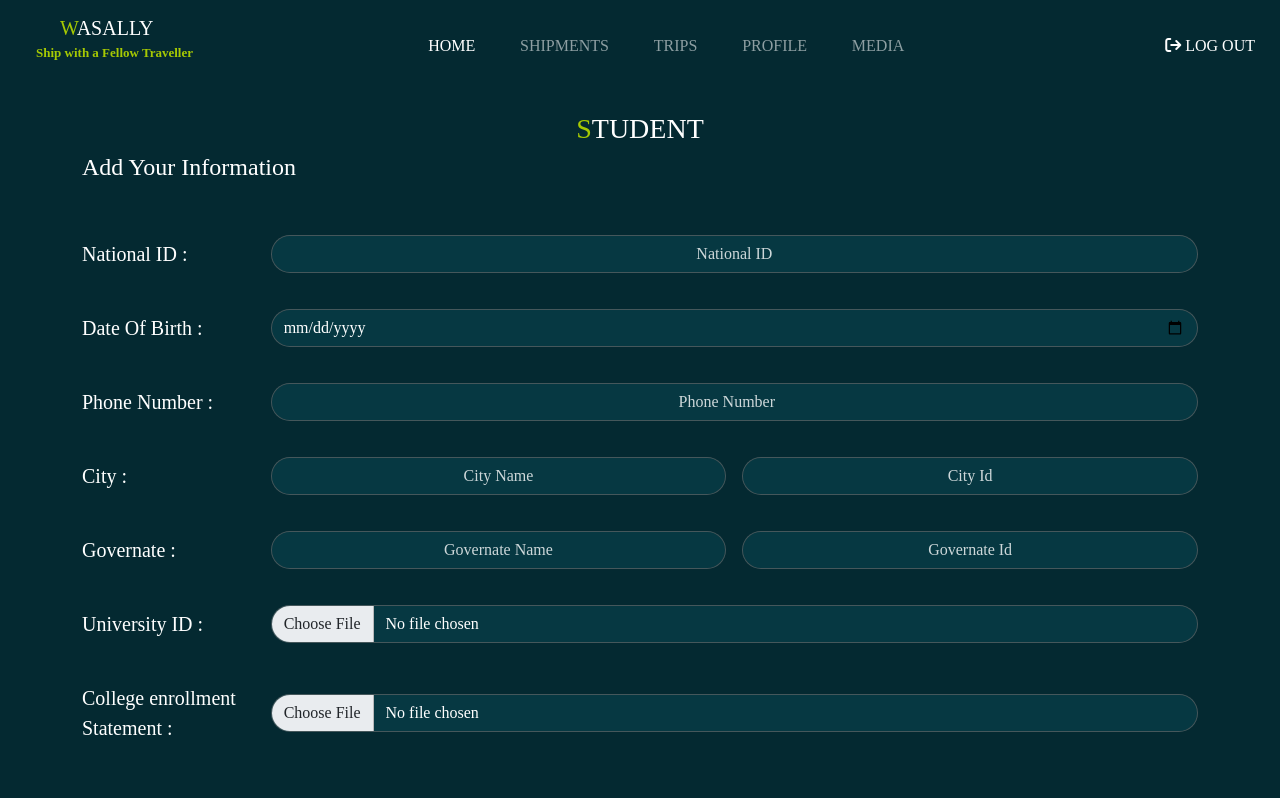
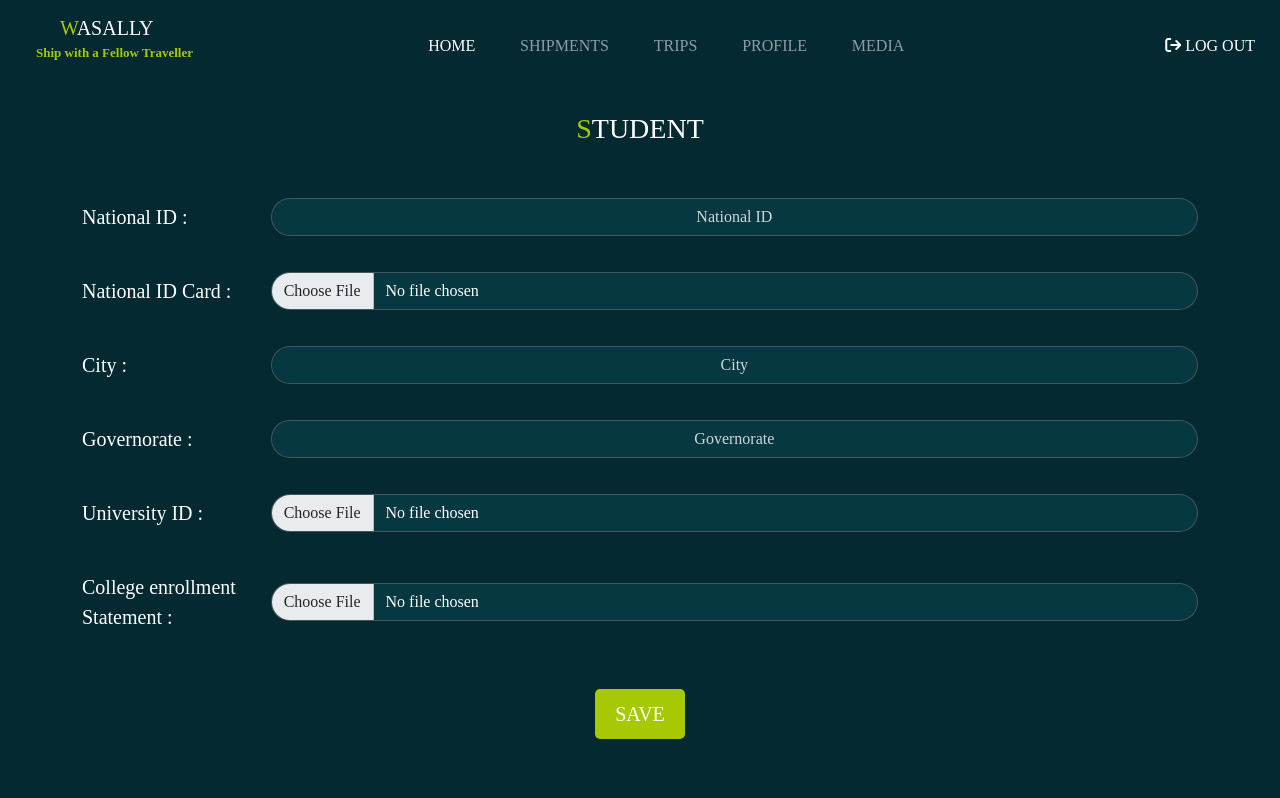
Before and after one commit to Salma-Essam-abdullah/Wasally-Graduation, a React (Create React App) app: page /studentform in a window 1280 px wide. Shown: the top 798 px of the page. Built offline with nearby package versions, Linux system fonts and the light colour scheme; sample sign-in values are in the browser's storage.

Commit message:
studentform

```diff
--- a/package.json
+++ b/package.json
@@ -10,7 +10,7 @@
     "axios": "^1.3.4",
     "bootstrap": "^5.2.3",
     "framer-motion": "^10.0.1",
-    "joi": "^17.8.4",
+    "joi": "^17.9.1",
     "jquery": "^3.6.3",
     "jwt-decode": "^3.1.2",
     "react": "^18.2.0",
--- a/src/components/EmployeeForm/EmployeeForm.jsx
+++ b/src/components/EmployeeForm/EmployeeForm.jsx
@@ -6,7 +6,6 @@
   render() {
     return (
       <>
-      {/* <Navbar/> */}
       <section className="userForm">
     <div className="container">
     <h3 className='text-center'><span className='green'>E</span>MPLOYEE</h3>
--- a/src/components/StudentForm/StudentForm.jsx
+++ b/src/components/StudentForm/StudentForm.jsx
@@ -1,42 +1,116 @@
-import React, { Component } from 'react'
+import React, {useState} from 'react'
 import Footer from '../Footer/Footer'
-// import Navbar from '../Navbar/Navbar'
+import {useHistory } from 'react-router-dom';
+import Joi from 'joi';
+import axios from 'axios';
+export default function StudentForm (){
+  let encodedToken = localStorage.getItem('userToken');
+  let history = useHistory();
+  let [errorList , setErrorList] = useState([])
+  let [error,setError] = useState('');
+  let [loading,setLoading] = useState(false);
+  let [student, setStudent] = useState({
+    NationalId: '',
+    city: '',
+    government:'',
+    StudentUniversityId:'',
+    CollegeEnrollmentStatement:'',
+    NationalIdCard:''
 
-export default class StudentForm extends Component {
-  render() {
+
+  });
+  const handleChange = (e) => {
+    let myStudent = {...student};
+    myStudent[e.target.name] = e.target.value;
+    setStudent(myStudent);
+  };
+
+  const handleImageChange = (e)=>{
+    let myStudent = {...student};
+    myStudent[e.target.name] = e.target.files[0];
+    setStudent(myStudent);
+  }
+  async function formSubmit(e){
+    e.preventDefault();
+    let validationResponse = validationForm();
+    console.log(validationResponse);
+    if(validationResponse.error){
+      setLoading(false)
+      setErrorList(validationResponse.error.details)
+      return;
+    }
+
+    setLoading(true);
+     await axios.patch(`http://localhost:3000/v1/travelers/create`,student,{ headers: {"Authorization" : `Bearer ${encodedToken}` ,'Content-Type': 'multipart/form-data'} }).then(
+      res => {
+
+        setLoading(false);
+        setError('');
+        setErrorList([]);
+
+       history.push('/profile2')
+
+      })
+    .catch(err => {
+      setLoading(false);
+      setError(err.response.data.message);
+      console.log(err)
+  }
+  );
+}
+
+function validationForm(){
+  let scheme = Joi.object({
+    NationalId: Joi.string().regex(/^[1-3](19|20)\d{2}[7-8]\d{7}[0-9]\d{2}$/).messages({
+      'string.pattern.base': `National Id must have 16 digits.`
+    }).required(),
+    city: Joi.string().required().max(20),
+    government: Joi.string().required().max(20),
+    StudentUniversityId: Joi.object(),
+    CollegeEnrollmentStatement:Joi.object(),
+    NationalIdCard: Joi.object().required().messages({
+      'string.empty': `National Id Card is required.`
+    })
+  });
+ return scheme.validate(student,{abortEarly:false});
+}
+
     return (
       <>
-      {/* <Navbar/> */}
     <section className="userForm">
     <div className="container">
     <h3 className='text-center'><span className='green'>S</span>TUDENT</h3>
-    <h4>Add Your Information</h4>
-    <form action="">
+    {
+        error &&
+        <div className="alert alert-danger">
+          {error}
+        </div>
+        }
+
+{
+  errorList.map((err)=>{
+    return <div className="alert alert-danger">
+    {err.message}
+  </div>
+  }
+  )
+}
+    <form onSubmit={formSubmit}>
     <div className="row g-3 align-items-center group">
 <div className="col-lg-2">
-  <label htmlFor="nationalId" className="col-form-label">National ID : </label>
+  <label htmlFor="NationalId" className="col-form-label">National ID : </label>
 </div>
 <div className="col-lg-10">
-  <input type="text"  className="form-control " name='nationalId' placeholder='National ID' />
+  <input onChange={handleChange} type="text"  className="form-control " name='NationalId' placeholder='National ID' />
 </div>
 
 </div>
-
 <div className="row g-3 align-items-center group">
 <div className="col-lg-2">
-  <label htmlFor="dateOfBirth" className="col-form-label">Date Of Birth : </label>
+  <label htmlFor="NationalIdCard" className="col-form-label">National ID Card : </label>
 </div>
 <div className="col-lg-10">
-  <input type="date"  className="form-control" name="dateOfBirth" placeholder='Day' />
-</div>
-</div>
-
-<div className="row g-3 align-items-center group">
-<div className="col-lg-2">
-  <label htmlFor="phoneNumber" className="col-form-label">Phone Number : </label>
-</div>
-<div className="col-lg-10">
-  <input type="number"  className="form-control" placeholder='Phone Number' name='phoneNumber' />
+  <input  onChange={handleImageChange} type="file"  className="form-control"  name='NationalIdCard' />
 </div>
 </div>
 
@@ -44,49 +118,45 @@
 <div className="col-lg-2">
   <label htmlFor="city" className="col-form-label">City : </label>
 </div>
-<div className="col-lg-5">
-  <input type="text"  className="form-control" placeholder='City Name' name='cityName' />
+<div className="col-lg-10">
+  <input onChange={handleChange} type="text"  className="form-control" placeholder='City' name='city' />
 </div>
-<div className="col-lg-5">
-  <input type="text"  className="form-control" placeholder='City Id' name='cityId'/>
-</div>
+
 </div>
 
 <div className="row g-3 align-items-center group">
 <div className="col-lg-2">
-  <label htmlFor="governate" className="col-form-label">Governate : </label>
+  <label htmlFor="government" className="col-form-label">Governorate : </label>
 </div>
-<div className="col-lg-5">
-  <input type="text" className="form-control" placeholder='Governate Name' name='governateame' />
+<div className="col-lg-10">
+  <input  onChange={handleChange} type="text" className="form-control" placeholder='Governorate' name='government' />
 </div>
-<div className="col-lg-5">
-  <input type="text"  className="form-control" placeholder='Governate Id' name='governateId'/>
+
+</div>
+
+
+<div className="row g-3 align-items-center group">
+<div className="col-lg-2">
+  <label htmlFor="StudentUniversityId" className="col-form-label">University ID : </label>
+</div>
+<div className="col-lg-10">
+  <input onChange={handleImageChange} type="file"  className="form-control"  name='StudentUniversityId' />
 </div>
 </div>
 
 
 <div className="row g-3 align-items-center group">
 <div className="col-lg-2">
-  <label htmlFor="universityId" className="col-form-label">University ID : </label>
+  <label for="CollegeEnrollmentStatement" className="col-form-label">College enrollment Statement : </label>
 </div>
 <div className="col-lg-10">
-  <input type="file"  className="form-control"  name='universityId' />
-</div>
-</div>
-
-
-<div className="row g-3 align-items-center group">
-<div className="col-lg-2">
-  <label for="collegeEnrollmentStatement" className="col-form-label">College enrollment Statement : </label>
-</div>
-<div className="col-lg-10">
-  <input type="file"  className="form-control"  name='collegeEnrollmentStatement' />
+  <input onChange={handleImageChange} type="file"  className="form-control"  name='CollegeEnrollmentStatement' />
 </div>
 </div>
 
 
 <div className="col-lg-12 text-center">
-<button type="submit" className="btn">SAVE</button>
+<button type="submit" className="btn">{loading ?<i className='fas fa-spinner fa-spin'></i>:'SAVE'}</button>
       </div>
      </form>
      </div>
@@ -94,5 +164,4 @@
     <Footer/>
       </>
     )
-  }
 }
```
Also changed, not shown: 1 other file (tests, documents, lock files or other folders).
